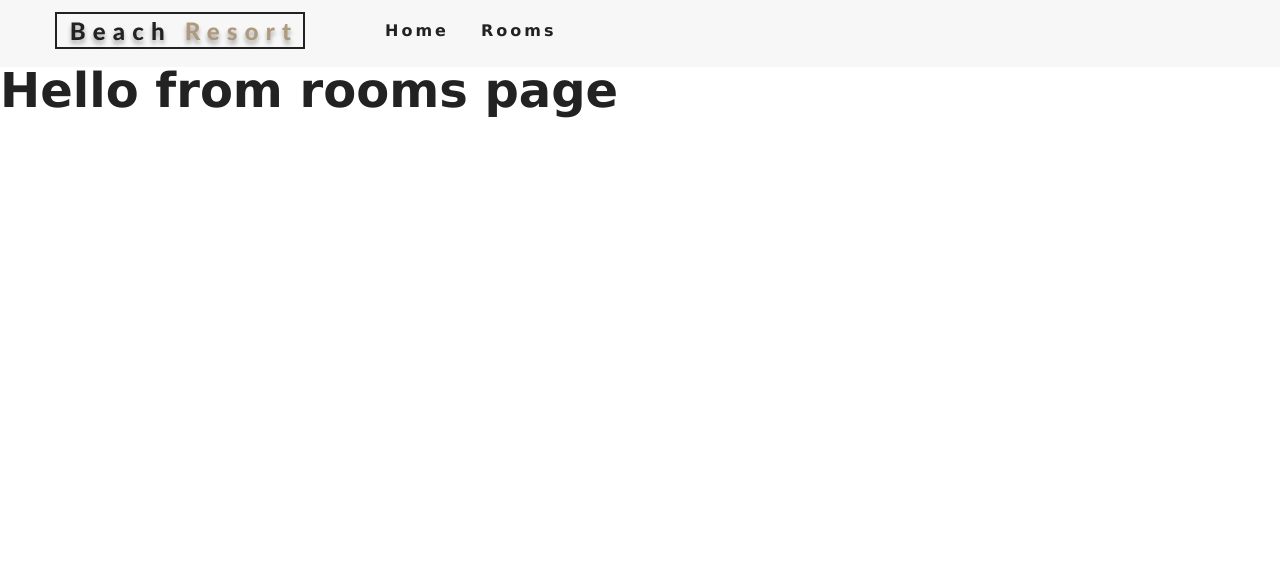
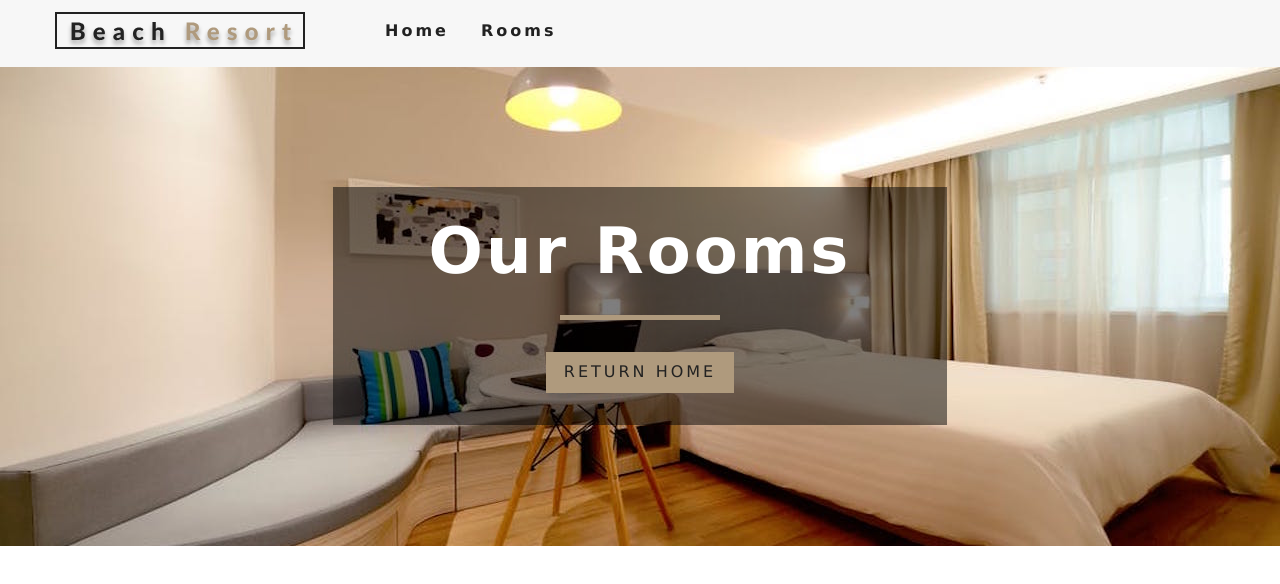
Before and after one commit to chirchir12/reservation, a React (Create React App) app: page /rooms in a window 1280 px wide. Shown: the top 584 px of the page. Built offline with nearby package versions, Linux system fonts and the light colour scheme.

Commit message:
create banner component and add it to different pages

```diff
--- a/src/Pages/Error.js
+++ b/src/Pages/Error.js
@@ -1,10 +1,17 @@
 import React from 'react';
+import Hero from '../components/Hero';
+import Banner from '../components/Banner';
+import { Link } from 'react-router-dom';
 
 function Error(props) {
   return (
-    <div>
-      <h1>hello from error page</h1>
-    </div>
+    <Hero>
+      <Banner title="404" subtitle="page not found">
+        <Link to="/" className="btn-primary">
+          return home
+        </Link>
+      </Banner>
+    </Hero>
   );
 }
 
--- a/src/Pages/Home.js
+++ b/src/Pages/Home.js
@@ -1,8 +1,18 @@
 import React from 'react';
 import Hero from '../components/Hero';
+import Banner from '../components/Banner';
+import { Link } from 'react-router-dom';
 
 function Home(props) {
-  return <Hero></Hero>;
+  return (
+    <Hero>
+      <Banner title="luxurios rooms" subtitle="deluxe rooms starting at $299">
+        <Link className="btn-primary" to="/rooms">
+          our rooms
+        </Link>
+      </Banner>
+    </Hero>
+  );
 }
 
 export default Home;
--- a/src/Pages/Rooms.js
+++ b/src/Pages/Rooms.js
@@ -1,10 +1,16 @@
 import React from 'react';
-
+import Hero from '../components/Hero';
+import Banner from '../components/Banner';
+import { Link } from 'react-router-dom';
 function Rooms(props) {
   return (
-    <div>
-      <h1>Hello from rooms page</h1>
-    </div>
+    <Hero hero="roomsHero">
+      <Banner title="our rooms">
+        <Link to="/" className="btn-primary">
+          return home
+        </Link>
+      </Banner>
+    </Hero>
   );
 }
 
--- /dev/null
+++ b/src/components/Banner.js
@@ -0,0 +1,14 @@
+import React from 'react';
+
+function Banner({ children, title, subtitle }) {
+  return (
+    <div className="banner">
+      <h1>{title}</h1>
+      <div></div>
+      <p>{subtitle}</p>
+      {children}
+    </div>
+  );
+}
+
+export default Banner;
```
